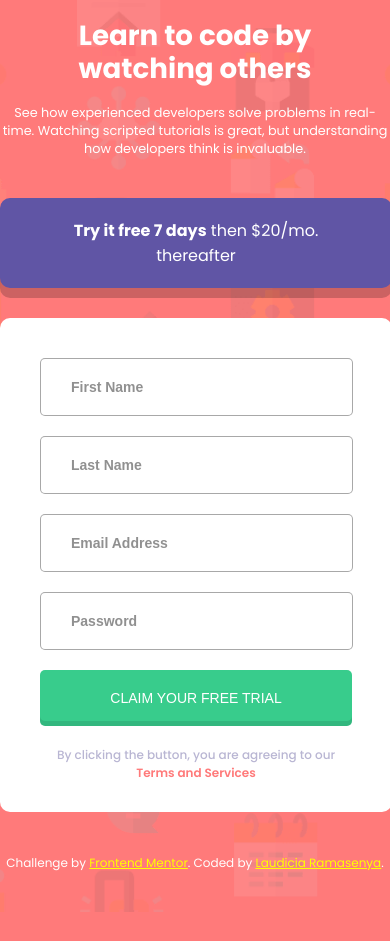
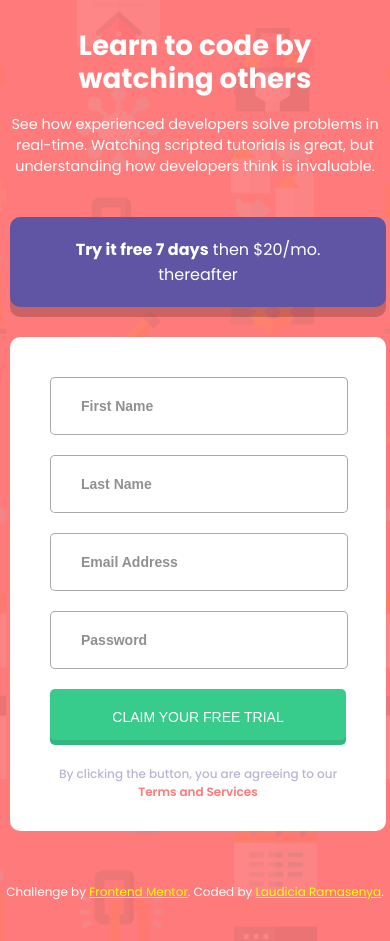
Before and after one commit to LaudRam/intro-component-with-signup-form, a plain HTML site: page index.html in a window 390 px wide. Before the commit the page ends 912 px from the top, so only its background shows below. Drawn offline with Linux system fonts and the light colour scheme.

Commit message:
Update style.css

```diff
--- a/style.css
+++ b/style.css
@@ -177,7 +177,7 @@ footer {
   p {
   margin-bottom: 40px;
   /* font-size: calc(1rem + 1vw); */
-font-size: 80%;
+font-size: 90%;
   }
   /* header {
     color: #fff;
@@ -194,7 +194,7 @@ font-size: 80%;
     align-items: center;
     padding: 0;
     flex-direction: column;
-    margin: 0px;
+    margin: 10px;
     /* padding-inline: 160px 100px; */
   }
   .content-side {
```
